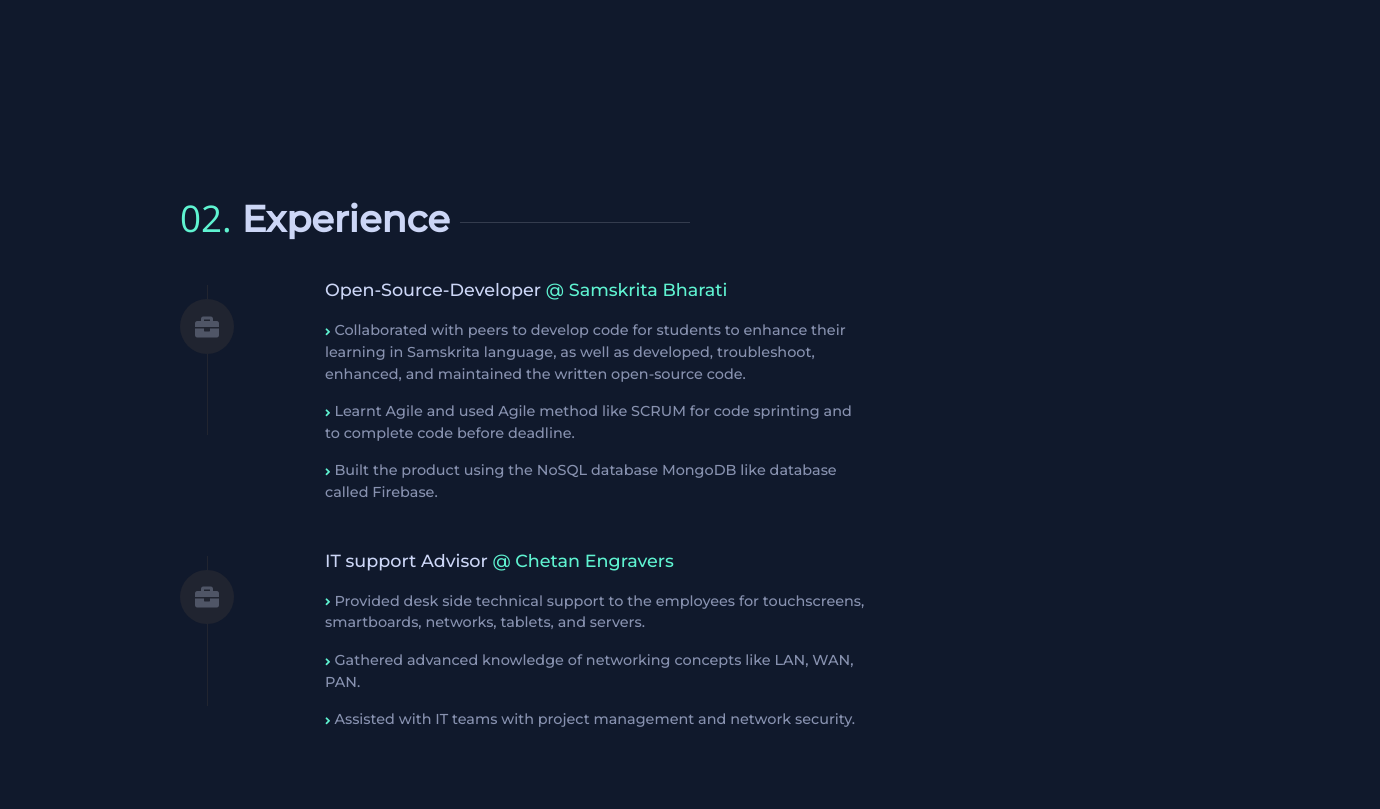
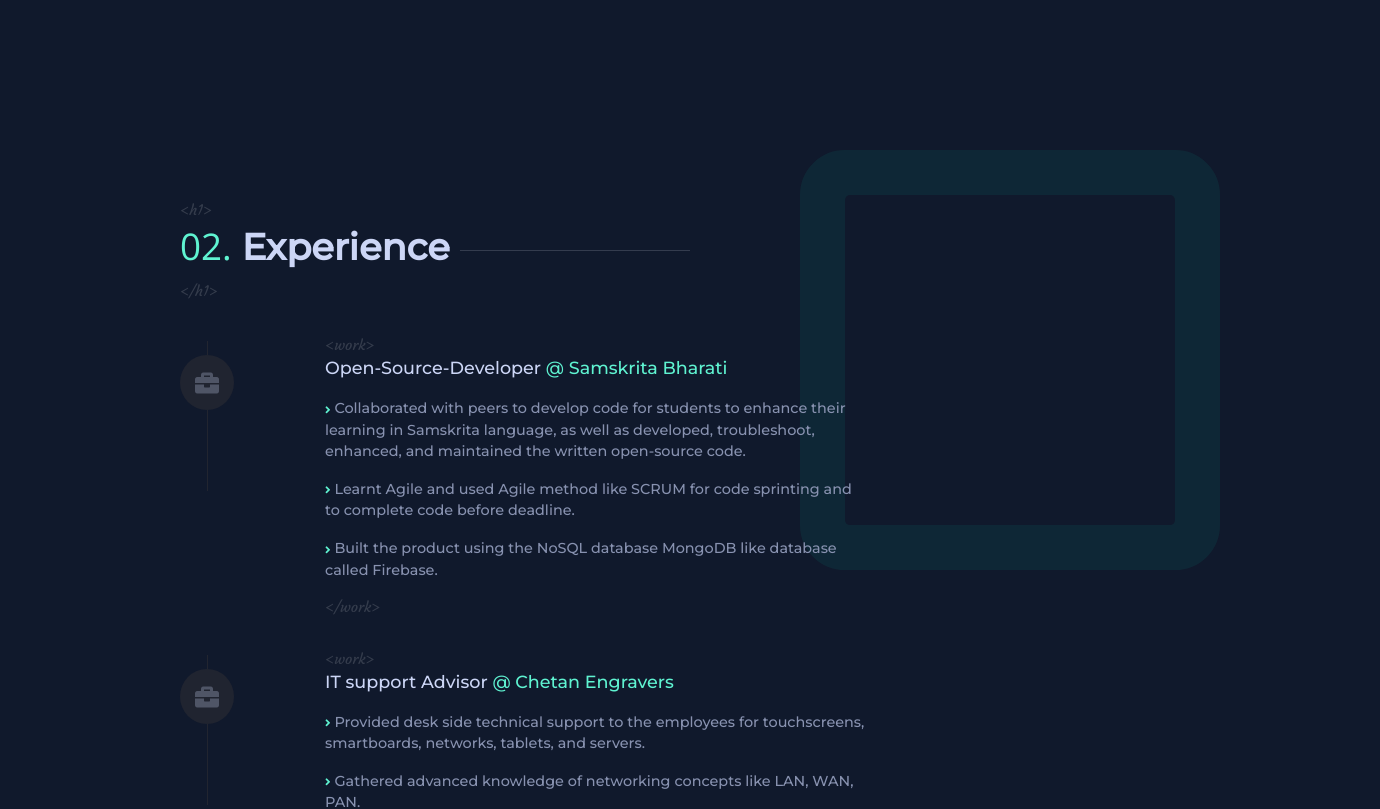
Before and after one commit to ConfidentProgrammer/PortfolioV3, a React (Create React App) app: page / in a window 1280 px wide. Shown: the part 1700-2509 px from the top of the page, 1380 px wide, since content can reach past the window. Before the commit the page ends 2447 px from the top, so only its background shows below. Built offline with nearby package versions, Linux system fonts and the light colour scheme.

Commit message:
Added the social links and email

```diff
--- a/public/index.html
+++ b/public/index.html
@@ -57,6 +57,10 @@
       href="https://fonts.googleapis.com/css2?family=Courgette&display=swap"
       rel="stylesheet"
     />
+    <link
+      rel="stylesheet"
+      href="https://maxst.icons8.com/vue-static/landings/line-awesome/font-awesome-line-awesome/css/all.min.css"
+    />
     <title>Deep Patel</title>
   </head>
   <body>
--- a/src/App.js
+++ b/src/App.js
@@ -7,11 +7,16 @@
 import Title from "./components/Title";
 import Work from "./components/Work";
 import WorksMain from "./components/WorksMain";
+import RandomShape from "./components/RandomShape";
 function App() {
   return (
     <div className="App">
       <Nav />
       <HeroSection />
+
+      <RandomShape T={100} L={900} />
+      <RandomShape T={1700} L={800} />
+      <RandomShape T={800} L={300} />
 
       <Email
         right={-120}
--- a/src/components/Nav.js
+++ b/src/components/Nav.js
@@ -90,7 +90,10 @@
                 </a>
               </li>
               <li class="nav-item">
-                <a class="nav-link resume-link" href="#">
+                <a
+                  class="nav-link resume-link"
+                  href="https://drive.google.com/file/d/1wqUssHEa_YAv2M72q9Q9qEYLL-tNx5Ji/view?usp=sharing"
+                >
                   Resume
                 </a>
               </li>
--- /dev/null
+++ b/src/components/RandomShape.js
@@ -0,0 +1,32 @@
+import React from "react";
+import "./css/randomShape.scss";
+function RandomShape({ T, L }) {
+  const color = [
+    "#F9F871",
+    "#6B4AB1",
+    "#00BCED",
+    "#00BA9B",
+    "#5FF3D1",
+    "#FAEAFF",
+    "#CCEF8F",
+  ];
+  //<i class="far fa-square"></i>
+  let shape = ["circle", "square"];
+  let randShape = Math.floor(Math.random() * 2);
+  const colorRandom = Math.floor(Math.random() * 6);
+  console.log(colorRandom);
+  return (
+    <div>
+      <i
+        class={"far fa-" + shape[randShape] + " square"}
+        style={{
+          top: T,
+          left: L,
+          color: color[colorRandom],
+        }}
+      ></i>
+    </div>
+  );
+}
+
+export default RandomShape;
--- a/src/components/Title.js
+++ b/src/components/Title.js
@@ -1,20 +1,25 @@
 import React from "react";
-import './css/title.scss';
-function Title({number, title, width}) {
-  return <div className="title-container">
+import "./css/title.scss";
+import Tag from "./Tag";
+
+function Title({ number, title, width }) {
+  return (
+    <div className="title-container">
       <div className="container">
-          <div className="row">
-          <div className="col-1">
-
+        <div className="row">
+          <div className="col-1"></div>
+          <div className="col-md-7 col-lg-6 col-custom">
+            <Tag name="h1" />
+            <h2 className="about-h2">
+              <span className="diff-text">{number}</span> {title}{" "}
+              <hr style={{ width: width + "px" }} className="about-line" />
+            </h2>
+            <Tag name="/h1" />
           </div>
-          <div className="col-md-7 col-lg-6 col-custom">
-          <h2 className="about-h2">
-            <span className='diff-text'>{number}</span>  {title} <hr style={{width : width + 'px'}}className='about-line' />
-          </h2>
-              </div>
-          </div>
+        </div>
       </div>
-  </div>;
+    </div>
+  );
 }
 
 export default Title;
--- a/src/components/Work.js
+++ b/src/components/Work.js
@@ -1,42 +1,42 @@
 import React from "react";
 import "./css/work.scss";
-function Work({title, workPara, position}) {
-  return <div className="work-container-main">
+import Tag from "./Tag";
+function Work({ title, workPara, position }) {
+  return (
+    <div className="work-container-main">
       <div className="container">
         <div className="row">
-              <div className="col-1">
-
-              </div>
-          <div  className="col-md-1 col-lg-1  col-custom">
-
+          <div className="col-1"></div>
+          <div className="col-md-1 col-lg-1  col-custom">
             <div className="work-title-container">
-                  <p className='icon-container' > <i class="fas fa-briefcase icon"></i><hr className='icon-line' /> </p>
-
-
+              <p className="icon-container">
+                {" "}
+                <i class="fas fa-briefcase icon"></i>
+                <hr className="icon-line" />{" "}
+              </p>
             </div>
           </div>
           <div className="col-md-7 col-lg-7">
             <div className="work-para">
-                <h5 id='workID' className="title-h3">
-                      <span className='position-span'>{position}</span>
+              <Tag name="work" />
+              <h5 id="workID" className="title-h3">
+                <span className="position-span">{position}</span>
                 @&nbsp;{title}
-
               </h5>
               <div className="work-line-group">
-                  {
-                        workPara.map(work => (
-                            <p className='work-para-content'><i class="fas fa-angle-right"></i> {work}</p>
-                        ))
-                    }
-
-                  </div>
-
-                </div>
-
+                {workPara.map((work) => (
+                  <p className="work-para-content">
+                    <i class="fas fa-angle-right"></i> {work}
+                  </p>
+                ))}
+                <Tag name="/work" />
               </div>
             </div>
           </div>
-  </div>;
+        </div>
+      </div>
+    </div>
+  );
 }
 
 export default Work;
--- /dev/null
+++ b/src/components/css/randomShape.scss
@@ -0,0 +1,31 @@
+.body {
+  position: relative;
+}
+.square {
+  position: absolute;
+  opacity: 0.09;
+  font-size: 30rem;
+  z-index: -22;
+  animation: water 3s infinite ease-in-out;
+}
+@keyframes water {
+  0% {
+    transform: translate(0, 0px);
+  }
+  50% {
+    transform: translate(0, 30px);
+  }
+  100% {
+    transform: translate(0, -0px);
+  }
+}
+@media screen and (max-width: 600px) {
+  .square {
+    display: none;
+  }
+}
+@media screen and (max-height: 500px) {
+  .square {
+    display: none;
+  }
+}
--- a/src/components/css/work.scss
+++ b/src/components/css/work.scss
@@ -57,7 +57,6 @@
     display: none;
   }
   .work-container-main {
-    border: 1px solid red;
     padding: 5px;
     margin: 30px auto;
     // margin-right: 20px;
```
Lines whose indentation alone changed are shown as unchanged.
